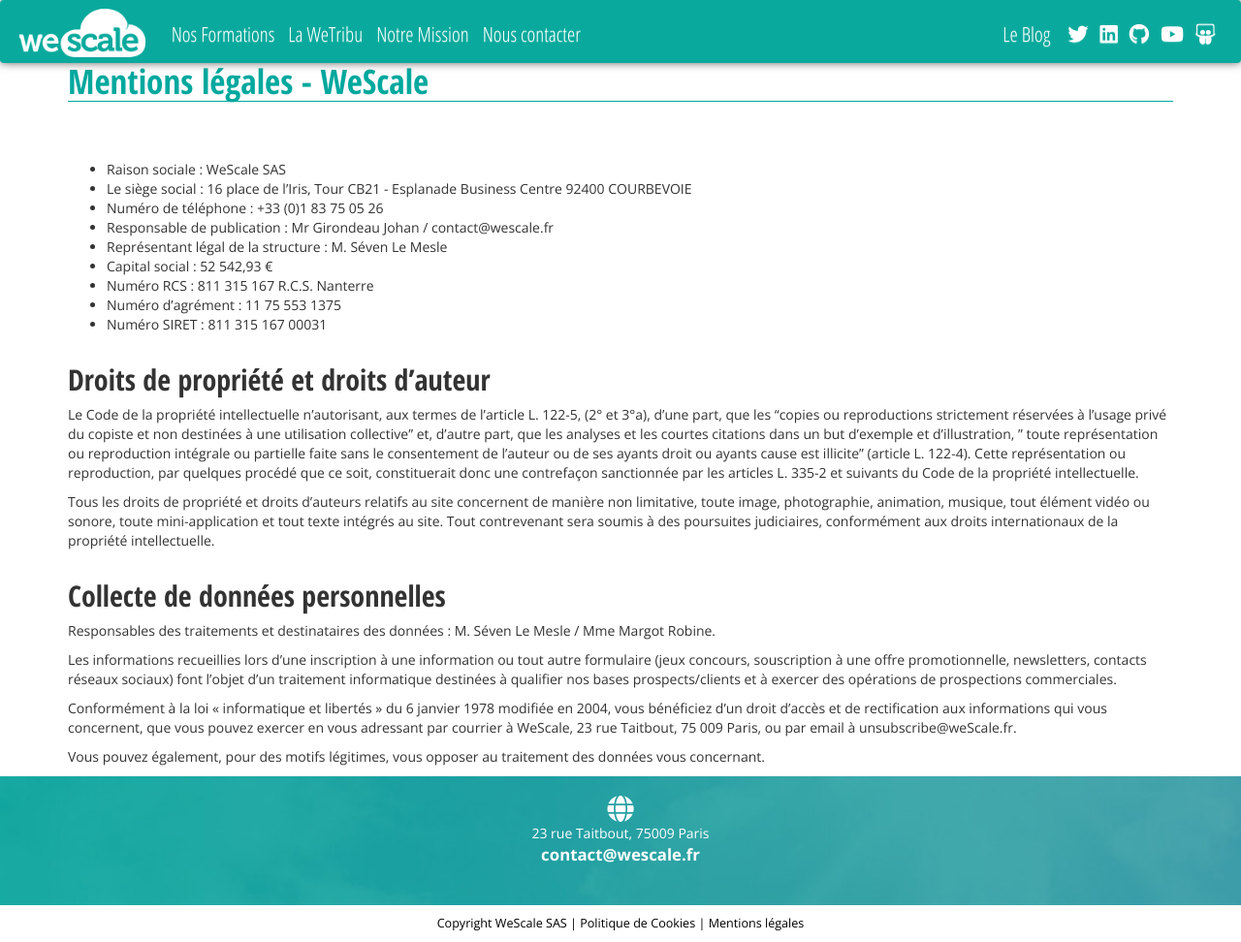
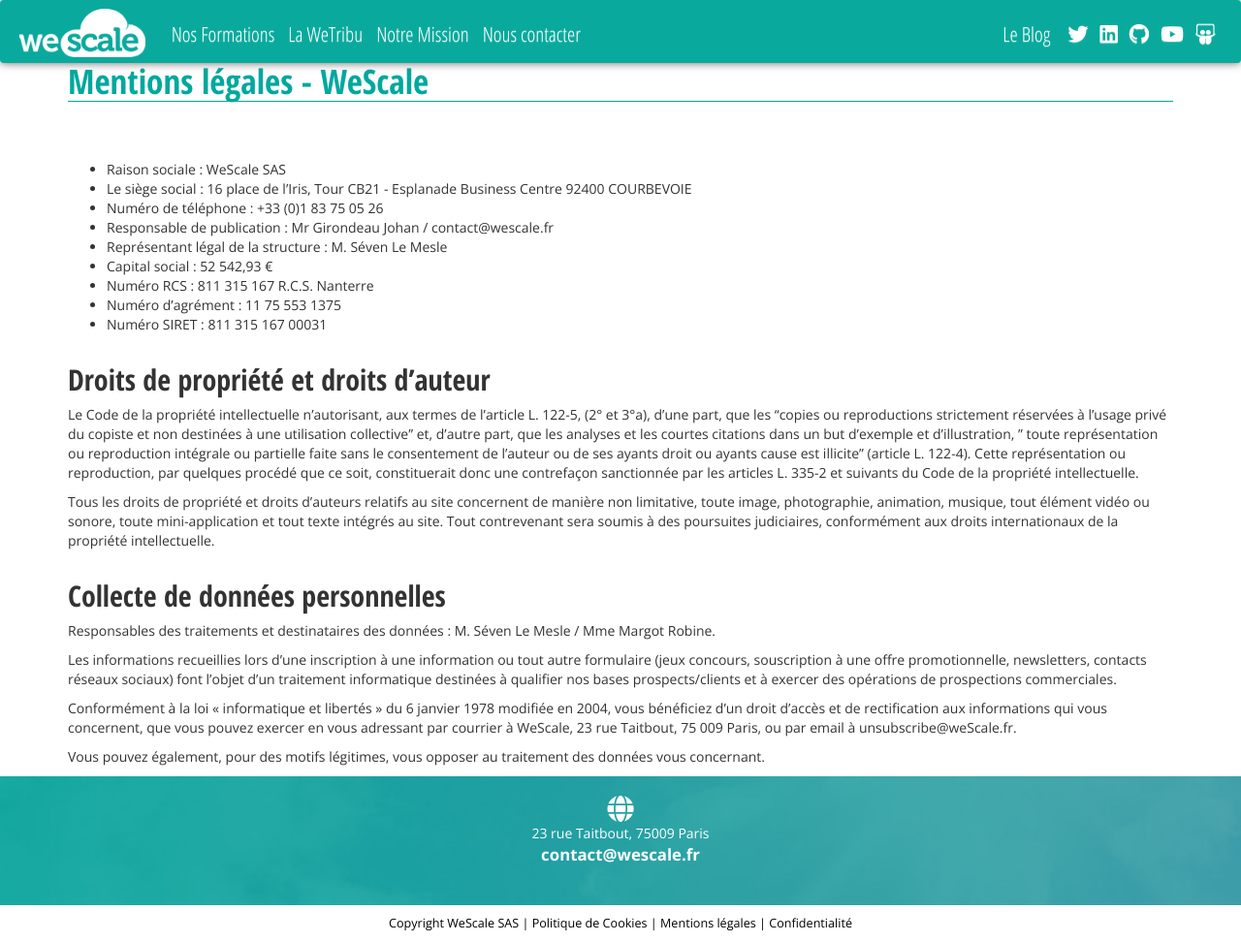
Before and after one commit to wescale/wescale-site, a Jekyll site: the page built from mentions.html, in a window 1280 px wide and 972 px high. Shown: the whole window at 97% size. Built offline with Jekyll 4.4.1, drawn with Linux system fonts in a browser that asks for light colours; nearby versions of some CDN libraries; comment, search, counter and statistics services are not loaded.

Commit message:
Add confidential policy to default layout

```diff
--- a/_layouts/default.html
+++ b/_layouts/default.html
@@ -140,7 +140,8 @@
 
 
     <p class="footer-bottom">Copyright WeScale SAS | <a href="//info.wescale.fr/politique-relative-aux-cookies">Politique de Cookies</a> | <a
-            href="{{ "/mentions.html" | relative_url }}">Mentions légales</a></p>
+            href="{{ "/mentions.html" | relative_url }}">Mentions légales</a> | <a href="//info.wescale.fr/politique-de-confidentialite">Confidentialité</a>
+    </p>
 </footer>
 <script type="text/javascript" src="https://ajax.googleapis.com/ajax/libs/jquery/1.11.3/jquery.min.js"></script>
 <script src="{{"/js/gallery.js" | relative_url}}"></script>
--- a/js/gallery.js
+++ b/js/gallery.js
@@ -121,6 +121,7 @@
             }));*/
             evt.preventDefault();
 
+
     }
 
 
```
